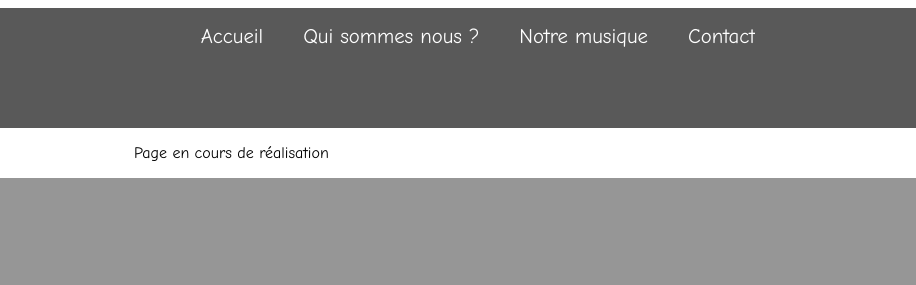
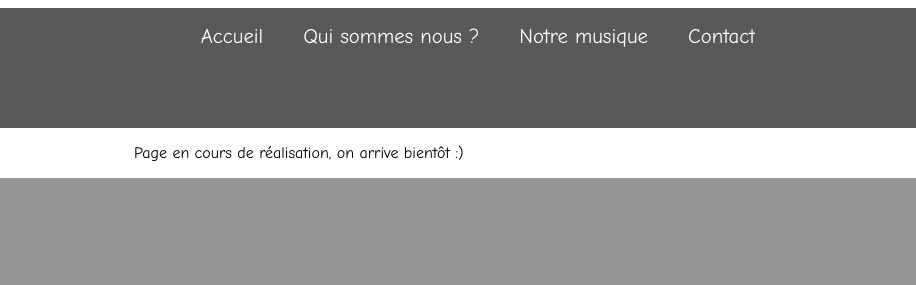
Before and after one commit to moi-matt/joyinsarennes.com, a plain HTML site: page contact.html in a window 1280 px wide. Shown: the top 285 px of the page, 190-1106 px from the left. Drawn offline with Linux system fonts and the light colour scheme; files whose address does not match are found by name.

Commit message:
Update contact.html

```diff
--- a/contact.html
+++ b/contact.html
@@ -28,7 +28,7 @@
         </figure>
     </nav>
     <header>
-        <p>Page en cours de réalisation</p>
+        <p>Page en cours de réalisation, on arrive bientôt :)</p>
     </header>
     <bottom>
         <ul>
```
